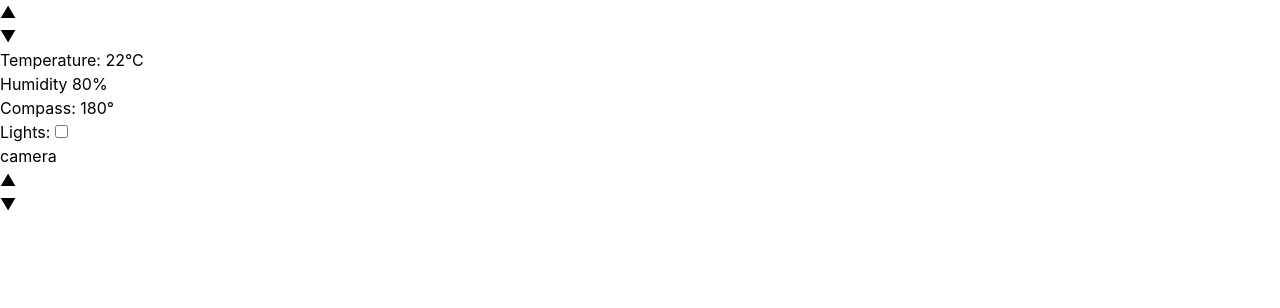
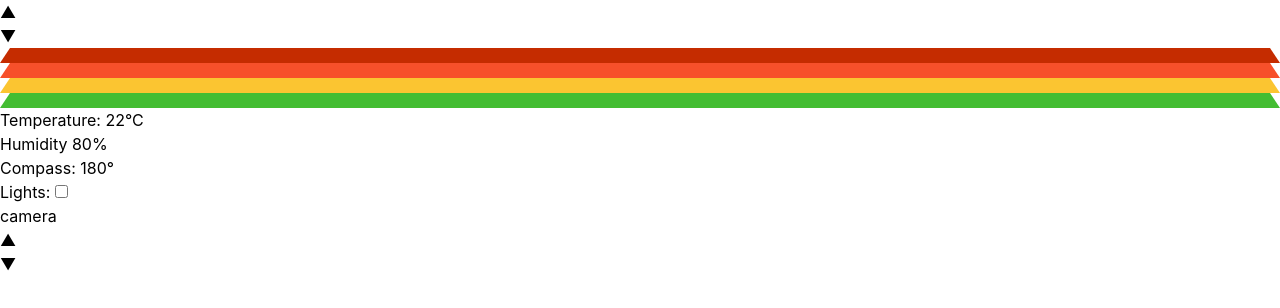
Before and after one commit to jozefcipa/tank-app, a React (Vite) app: page / in a window 1280 px wide. Shown: the top 308 px of the page. Built offline with nearby package versions, Linux system fonts and the light colour scheme.

Commit message:
feat: add ObstacleDetector component

```diff
--- a/src/App.tsx
+++ b/src/App.tsx
@@ -21,10 +21,10 @@ function App() {
         </div>
         <div className="col-span-6 p-3">
           <div className="grid grid-rows-5 gap-5 h-full">
-            <div className="row-span-2 bg-blue-200 text-center content-center">
+            <div className="row-span-2 border border-rose-500 text-center content-center">
               <Dashboard />
             </div>
-            <div className="row-span-3 bg-orange-200 text-center content-center">
+            <div className="row-span-3 border border-rose-500 text-center content-center">
               <Camera />
             </div>
           </div>
--- a/src/containers/Dashboard.tsx
+++ b/src/containers/Dashboard.tsx
@@ -1,5 +1,8 @@
+import { ObstacleDetector } from './ObstacleDetector.tsx'
+
 export const Dashboard = () => (
   <div>
+    <ObstacleDetector distance={28}/>
     <div>Temperature: 22°C</div>
     <div>Humidity 80%</div>
     <div>Compass: 180°</div>
--- /dev/null
+++ b/src/containers/ObstacleDetector.tsx
@@ -0,0 +1,67 @@
+import { cx } from "../utils"
+
+enum ProximityLevel {
+  Critical = 'critical',
+  Warning = 'warning',
+  Caution = 'caution',
+  Safe = 'safe',
+}
+
+const colors = {
+  [ProximityLevel.Critical]: '#c52c00',
+  [ProximityLevel.Warning]: '#f7502a',
+  [ProximityLevel.Caution]: '#fbc531',
+  [ProximityLevel.Safe]: '#44bd32',
+}
+
+const style = (color: string) => ({
+  borderBottom: `15px solid ${color}`,
+  borderLeft: '10px solid transparent',
+  borderRight: '10px solid transparent'
+})
+
+const proximityLevelOpacity = (value: ProximityLevel, proximityLevel: ProximityLevel) =>
+  value === proximityLevel ? 'opacity-100' : 'opacity-40'
+
+const evaluateProximityLevel = (distance: number) => {
+  switch (true) {
+    case distance < 5:
+      return ProximityLevel.Critical
+    case distance < 10:
+      return ProximityLevel.Warning
+    case distance < 25:
+      return ProximityLevel.Caution
+    default:
+      return ProximityLevel.Safe
+  }
+}
+
+export const ObstacleDetector = (props: { distance: number }) => {
+  const proximityLevel = evaluateProximityLevel(props.distance)
+
+  const color = `text-[${colors[proximityLevel]}]` // TODO: color doesn't get updated, but #bada55 works
+  // const color = `text-[#bada55]`
+  return (
+    <div className="flex flex-col items-center">
+      <div
+        className={cx('h-0 w-[5.5rem] mb-1', proximityLevelOpacity(proximityLevel, ProximityLevel.Critical))}
+        style={style(colors[ProximityLevel.Critical])}
+      ></div>
+      <div
+        className={cx('h-0 w-[7rem] mb-1', proximityLevelOpacity(proximityLevel, ProximityLevel.Warning))}
+        style={style(colors[ProximityLevel.Warning])}
+      ></div>
+      <div
+        className={cx('h-0 w-[8.5rem] mb-1', proximityLevelOpacity(proximityLevel, ProximityLevel.Caution))}
+        style={style(colors[ProximityLevel.Caution])}
+      ></div>
+      <div
+        className={cx('h-0 w-[10rem] mb-1', proximityLevelOpacity(proximityLevel, ProximityLevel.Safe))}
+        style={style(colors[ProximityLevel.Safe])}
+      ></div>
+      <div className={cx('font-bold', color)}>
+        { proximityLevel !== ProximityLevel.Safe && <>{props.distance}&nbsp;cm </> }
+      </div>
+    </div>
+  )
+}
--- /dev/null
+++ b/src/utils.ts
@@ -0,0 +1 @@
+export const cx = (...classNames: string[]) => classNames.join(' ')
```
